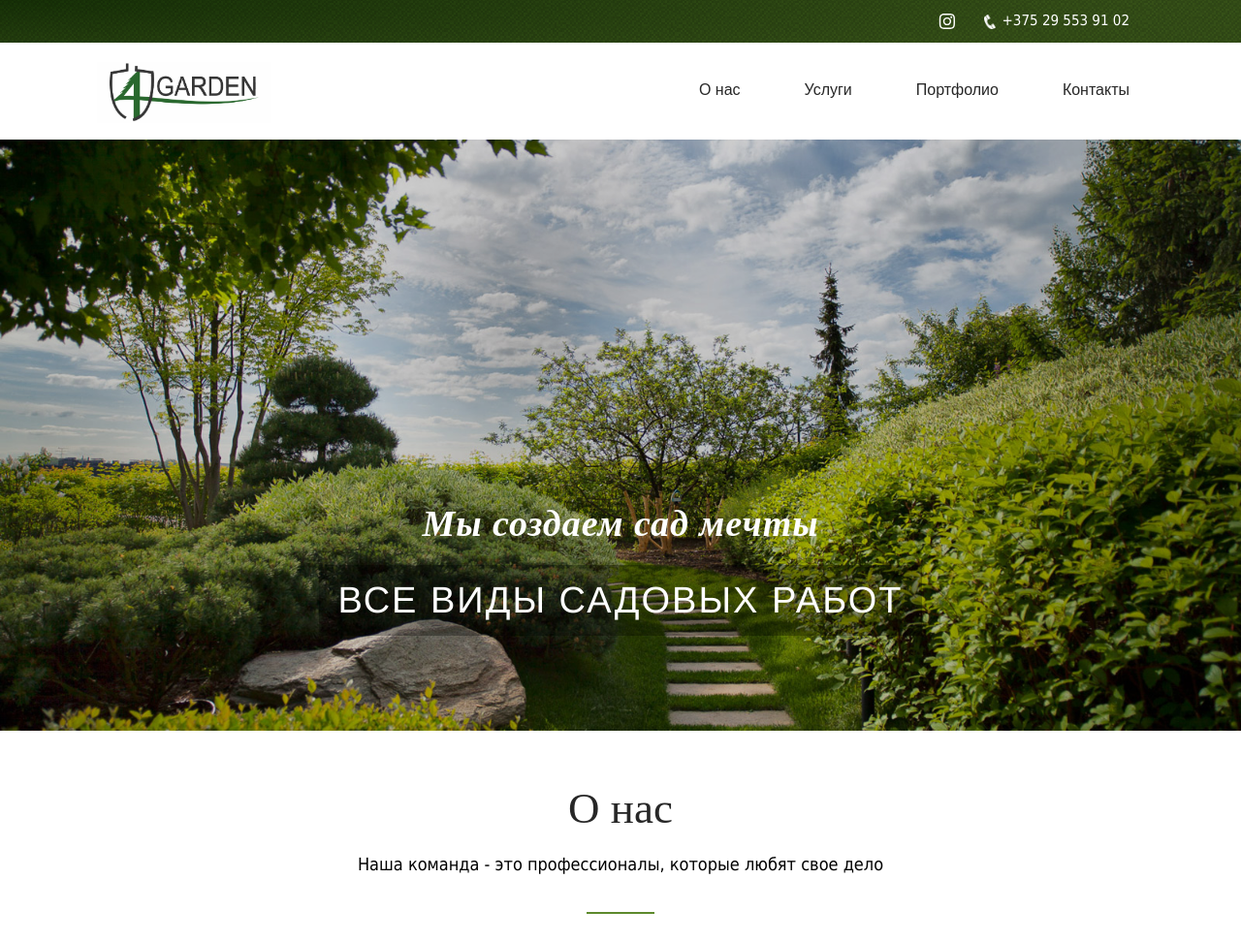
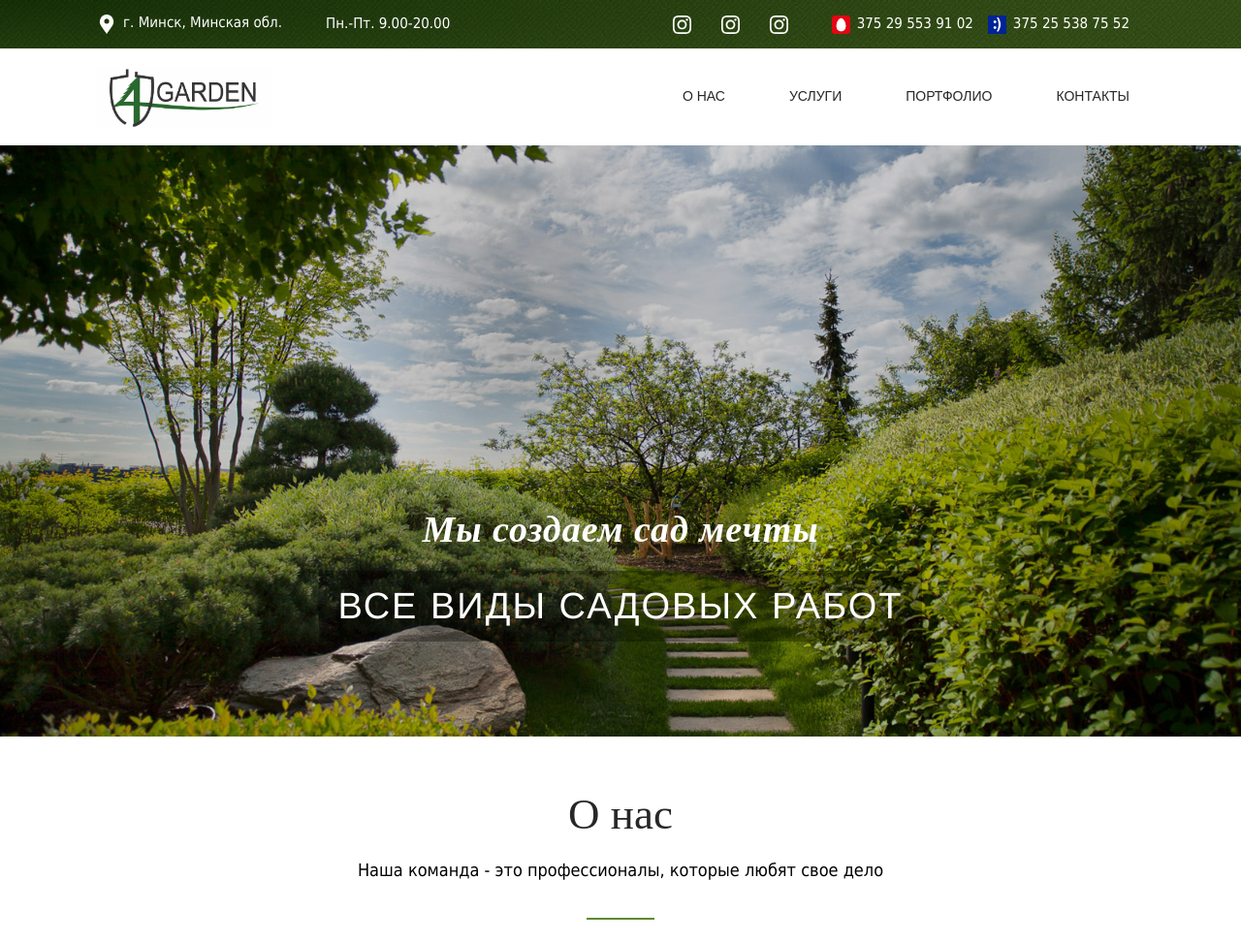
Before and after one commit to TeHanna/4garden.by, a plain HTML site: page index.html in a window 1280 px wide. Shown: the top 972 px of the page at 97% size. Drawn offline with Linux system fonts and the light colour scheme.

Commit message:
feat: change header

```diff
--- a/index.html
+++ b/index.html
@@ -14,10 +14,22 @@
   <div class="topbar">
     <div class="container">
       <div class="topbar-phone">
+        <div class="location">
+          <div class="location-picture"></div>
+          <p class="location-description">г. Минск, Минская обл.</p>
+        </div>
+        <div class="working-hours">
+          <p class="working-hours-description">Пн.-Пт. 9.00-20.00</p>
+        </div>
         <div class="socials-topbar">
-          <a href="https://www.instagram.com/4garden.by/" class="social-links"><img src="./assets/img/instagram.svg" alt="4garden" width="17px"></a>
+          <a href="https://www.instagram.com/4garden.by/" class="social-links"><img src="./assets/img/instagram.svg" alt="4garden-instagram" width="20px"></a>
+          <a href="https://t.me/+375295539102" class="social-links"><img src="./assets/img/instagram.svg" alt="4garden-telegram" width="20px"></a>
+          <a href="https://" class="social-links"><img src="./assets/img/instagram.svg" alt="4garden-instagram" width="20px"></a>
         </div>
-        <div class="phone-picture"></div><p>+375&nbsp29&nbsp553&nbsp91&nbsp02</p>
+        <div class="phone">
+          <div class="phone-picture"></div><p>375&nbsp29&nbsp553&nbsp91&nbsp02</p>
+          <div class="phone-picture-life"></div><p>375&nbsp25&nbsp538&nbsp75&nbsp52</p>
+        </div>
       </div>
     </div>
   </div>
--- a/style.css
+++ b/style.css
@@ -40,17 +40,64 @@ html {
 }
 
 .topbar-phone {
-  height: 44px;
+  height: 50px;
   color: #FFFFFF;
   display: flex;
   align-items: center;
-  justify-content: flex-end;
+  justify-content: space-between;
 }
+
 .topbar-phone p {
   margin: 0;
   padding-right: 15px;
   font-family: var(--font3);
   font-size: 15px;
+}
+
+.working-hours{
+  padding-left: 30px;
+}
+
+.phone-picture{
+  background: url(./assets/img/mts.png);
+  background-repeat: no-repeat;
+  background-size: contain;
+  width: 19px;
+  height: 19px;
+  padding-right: 7px;
+}
+
+.phone-picture-life{
+  background: url(./assets/img/life.jpg);
+  background-repeat: no-repeat;
+  background-size: contain;
+  width: 19px;
+  height: 19px;
+  padding-right: 7px;
+}
+
+.location, .phone, .socials-topbar{
+  display: flex;
+}
+
+.socials-topbar{
+  margin-top: 5px;
+  margin-left: auto;
+  padding: 0 30px 0 0;
+}
+
+.social-links{
+  padding-left: 15px;
+  padding-right: 15px;
+}
+
+.location-picture{
+  background: url(./assets/img/map2.png);
+  background-repeat: no-repeat;
+  background-size: contain;
+  width: 20px;
+  height: 20px;
+  padding-right: 7px;
 }
 
 .header {
@@ -99,10 +146,11 @@ html {
 .header-link {
   color: var(--font-color-black);
   font-family: Arial;
-  font-size: 16px;
+  font-size: 14px;
   font-weight: 400;
   line-height: 24px;
   padding: 10px 15px;
+  text-transform: uppercase;
 }
 
 .header-link:hover{
@@ -236,14 +284,6 @@ h3.title-card {
   font-family: var(--font3);
   font-size: 14px;
   color: var(--font-color-grey);
-}
-
-.phone-picture{
-  background: url(./assets/img/phone.png);
-  background-repeat: no-repeat;
-  background-size: contain;
-  width: 19px;
-  height: 15px;
 }
 
 .section-advantages{
@@ -589,11 +629,6 @@ h3.title-card {
   font-size: 18px;
 }
 
-.socials-topbar{
-  margin-top: 5px;
-  padding: 0 30px 0 0;
-}
-
 .socials{
   padding: 15px 0px 0 0;
 }
```
Also changed, not shown: assets/img/life.jpg (added), assets/img/map2.png (added), assets/img/mts.png (added), assets/img/telegram.png (added).
